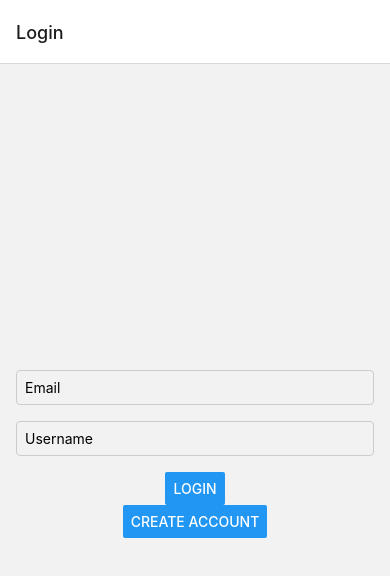
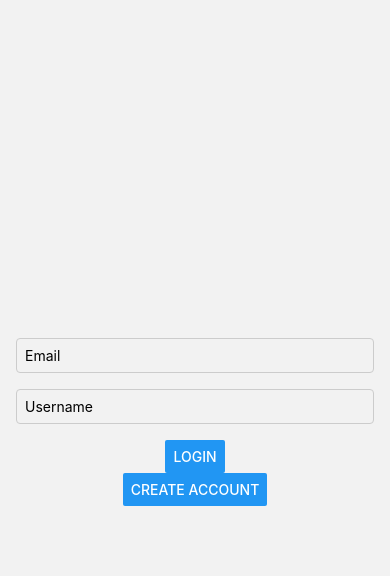
Before and after one commit to bongolegend/stacks-client, a React Native app: screen / in a window 390 px wide. Shown: the top 576 px of the page. Built offline with nearby package versions, Linux system fonts and the light colour scheme.

Commit message:
refactor App fixed

```diff
--- a/App.tsx
+++ b/App.tsx
@@ -9,7 +9,7 @@ import useInitialization from './useInitialization';
 const queryClient = new QueryClient();
 
 const App: React.FC = () => {
-  const { isReady, initialState } = useInitialization();
+  const { isReady, initialState, onStateChange } = useInitialization();
 
   if (!isReady) {
     return (
@@ -21,8 +21,8 @@ const App: React.FC = () => {
 
   return (
     <QueryClientProvider client={queryClient}>
-      <AppProviders initialState={initialState}>
-        <RootNavigator />
+      <AppProviders>
+        <RootNavigator initialState={initialState} onStateChange={onStateChange} />
       </AppProviders>
     </QueryClientProvider>
   );
--- a/AppProviders.tsx
+++ b/AppProviders.tsx
@@ -1,9 +1,9 @@
 // AppProviders.tsx
-import React from 'react';
+import React, { ReactNode } from 'react';
 import { UserProvider } from './UserContext';
 import { NotificationProvider } from './NotificationContext';
 
-const AppProviders: React.FC<{ initialState?: any }> = ({ children, initialState }) => (
+const AppProviders: React.FC<{ children: ReactNode }> = ({ children }) => (
   <NotificationProvider>
     <UserProvider>
       {children}
--- a/RootNavigator.tsx
+++ b/RootNavigator.tsx
@@ -7,18 +7,15 @@ import InApp from './InApp';
 import CreateGoal from './CreateGoal';
 import CreateTask from './CreateTask';
 import { RootStackParamList } from './types';
-import AsyncStorage from '@react-native-async-storage/async-storage';
 
 const Stack = createNativeStackNavigator<RootStackParamList>();
 
-const RootNavigator: React.FC<{ initialState?: any }> = ({ initialState }) => (
+const RootNavigator: React.FC<{ initialState?: any, onStateChange?: (state: any) => void }> = ({ initialState, onStateChange }) => (
   <NavigationContainer
     initialState={initialState}
-    onStateChange={(state) =>
-      AsyncStorage.setItem('NAVIGATION_STATE', JSON.stringify(state))
-    }
+    onStateChange={onStateChange}
   >
-    <Stack.Navigator screenOptions={{ headerShown: true }}>
+    <Stack.Navigator screenOptions={{ headerShown: false }}>
       <Stack.Screen name="Login" component={Login} />
       <Stack.Screen name="InApp" component={InApp} />
       <Stack.Screen name="CreateGoal" component={CreateGoal} />
--- a/useInitialization.ts
+++ b/useInitialization.ts
@@ -22,12 +22,18 @@ const useInitialization = () => {
       }
     };
 
-    if (!isReady) {
-      restoreState();
+    restoreState();
+  }, []);
+
+  const onStateChange = async (state) => {
+    try {
+      await AsyncStorage.setItem(PERSISTENCE_KEY, JSON.stringify(state));
+    } catch (e) {
+      console.error(e);
     }
-  }, [isReady]);
+  };
 
-  return { isReady, initialState };
+  return { isReady, initialState, onStateChange };
 };
 
 export default useInitialization;
```
